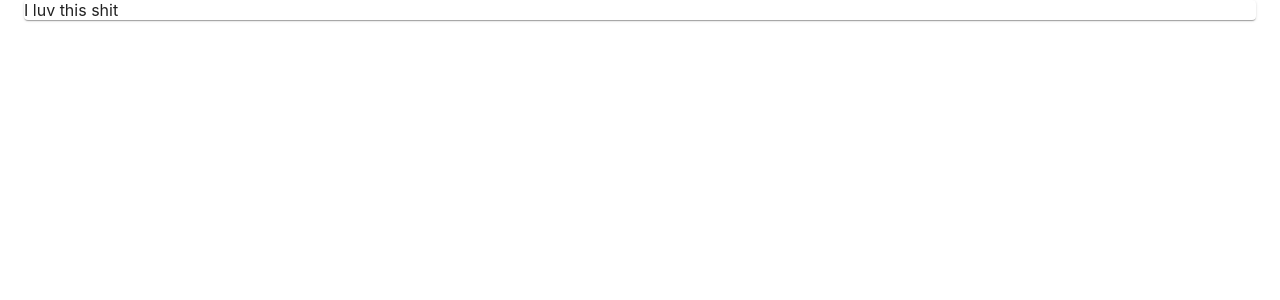
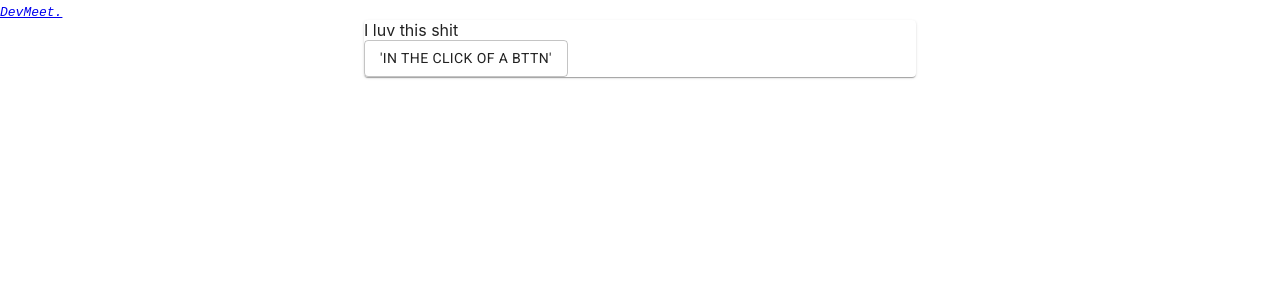
Before and after one commit to nbmc1991/dev-meet, a React (Create React App) app in the folder client/: page /hompage in a window 1280 px wide. Shown: the top 300 px of the page. Built offline with nearby package versions, Linux system fonts and the light colour scheme.

Commit message:
version control

```diff
--- a/client/src/App.js
+++ b/client/src/App.js
@@ -2,14 +2,12 @@ import React,{useContext,useEffect} from 'react';
 import {BrowserRouter as Router,Route,Switch} from 'react-router-dom';
 import jwt_decode from 'jwt-decode';
 // import {Store} from './store';
-// import NavBar from './components/partials/NavBar';
+import NavBar from './components/partials/NavBar';
 import LandingPage from './components/pages/LandingPage'
 import HomePage from './components/pages/HomePage';
 import Register from './components/pages/Register';
 import Login from './components/pages/Login';
 import SecureScan from './components/authentication/SecureScan';
-import ScopedCssBaseline from '@material-ui/core/ScopedCssBaseline';//should provide an extremely finished look & feel
-import PrimarySearchAppBar from '@material-ui/core/AppBar'
 
 const App=()=>{
   // const {dispatch}=useContext();//(store) should fill this spot
@@ -25,7 +23,7 @@ const App=()=>{
   return(
     <Router>
       <div className='App'>
-        <PrimarySearchAppBar/>
+        <NavBar/>
         <Route exact path='/' component={LandingPage}/>
         <Route exact path='/login' component={Login}/>
         <Route exact path='/hompage' component={HomePage}/>
--- a/client/src/components/pages/HomePage.js
+++ b/client/src/components/pages/HomePage.js
@@ -2,6 +2,7 @@ import React, { useContext, useEffect } from 'react';
 import Container from '@material-ui/core/Container';
 import Grid from '@material-ui/core/Grid';
 import Paper from '@material-ui/core/Paper'
+import Button from '@material-ui/core/Button'
 //will need to import browser/user data
 //will import components for conditional rendering
 //will import from internal API
@@ -53,12 +54,14 @@ const HomePage=props=>{
     //   </div>
     // </div>
     // )
-    <Container>
-      <Grid display='row' justify='center' alignItems='center'>
-        <Paper>
-          I luv this shit
-        </Paper>
-      </Grid>
+    <Container maxWidth='sm'>
+      <Paper>
+        I luv this shit
+        <br/>
+        <Button variant='outlined' >
+          'in the click of a bttn'
+        </Button>
+      </Paper>
     </Container>
   )
 }
--- a/client/src/components/pages/LandingPage.js
+++ b/client/src/components/pages/LandingPage.js
@@ -3,6 +3,8 @@ import React,{useContext} from 'react';
 // import {Store} from '../../store';//this will be filled with functions for capturing client data
 import {Link} from 'react-router-dom';
 import Grid from '@material-ui/core/Grid';
+import Button from '@material-ui/core/Button'
+import 'fontsource-roboto';
 
 // import CssBaseline from '@material-ui/core/CssBaseline';
 // import Typography from '@material-ui/core/Typography';
@@ -56,12 +58,9 @@ const LandingPage=props=>{
         //             </div>
         //         </div>
         //     </div>
+        // </div>
+        <Container maxWidth='sm'>
 
-        // </div>
-        <Container lg>
-            <Grid display='column' justify='flex-end' alignItems='center'>
-                <Typography>lemme see</Typography>
-            </Grid>
         </Container>
     )
 };
--- a/client/src/components/pages/Register.js
+++ b/client/src/components/pages/Register.js
@@ -9,6 +9,7 @@ import 'fontsource-roboto';
 import Paper from '@material-ui/core/Paper';
 import TextField from '@material-ui/core/TextField';
 import PrimarySearchAppBar from '../partials/AppBar';
+import 'fontsource-roboto';
 
 const Register=props=>{
     // const {state,dispatch}=useContext(Store);
@@ -36,9 +37,9 @@ const Register=props=>{
         // registerUser(userData,props.history)(dispatch);
     }
     return(
-        <Container>
-            <Paper>
-
+        <Container maxWidth='sm'>
+            <Paper elevation={3}>
+                <Typography>da Vjncj dissonance</Typography>
             </Paper>
         </Container>
     )
```
